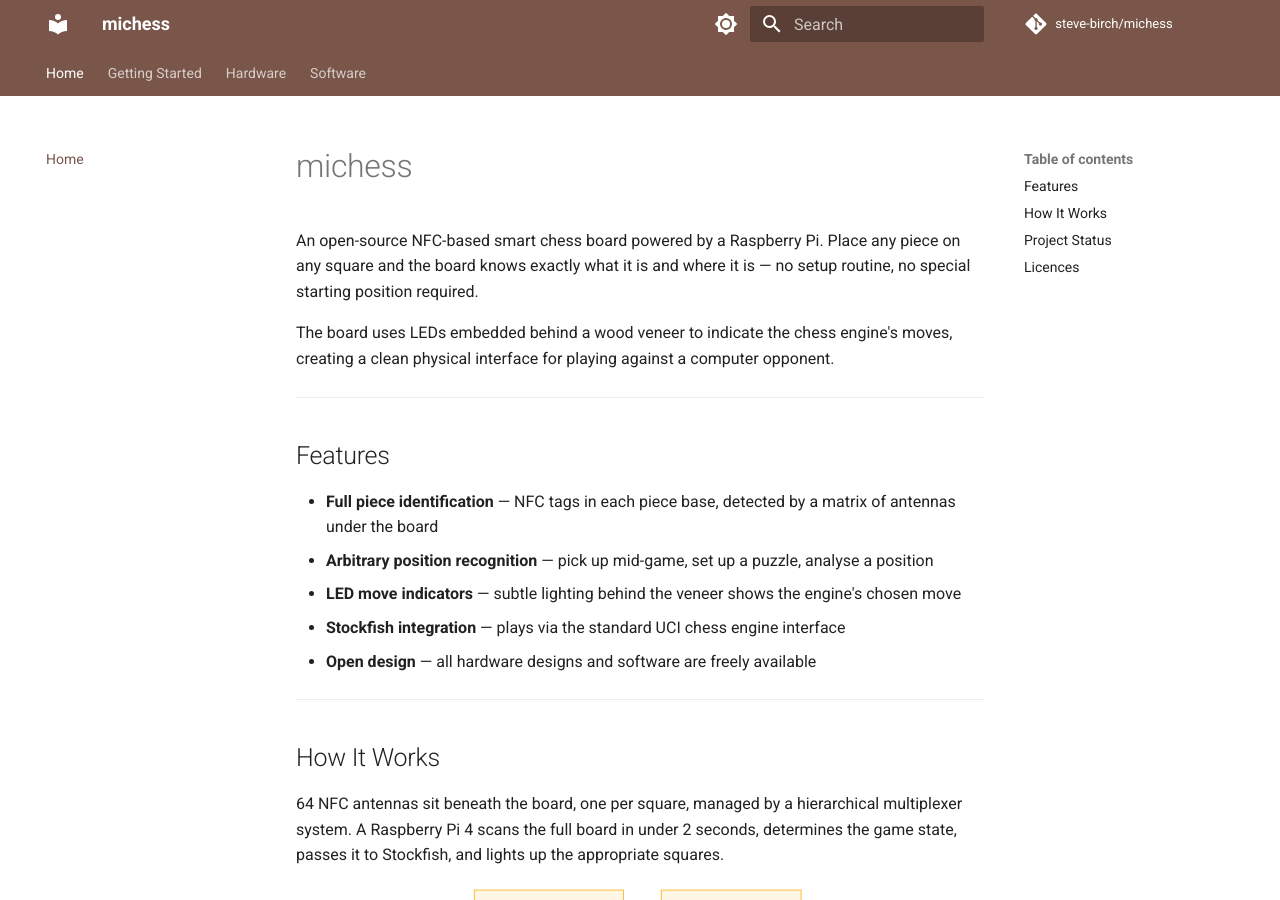
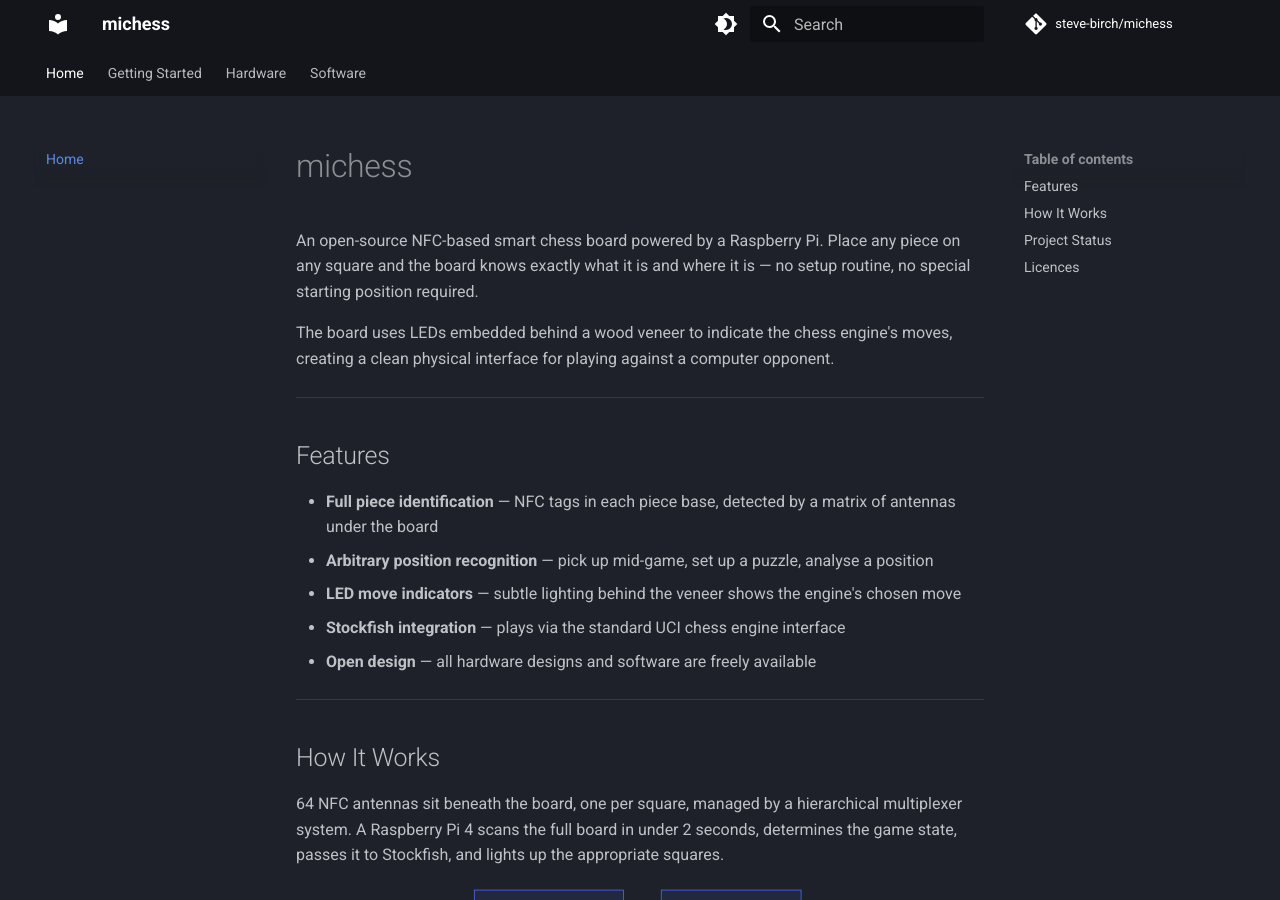
Before and after one commit to steve-birch/michess, an MkDocs documentation site: the page built from docs/index.md, in a window 1280 px wide and 900 px high. Built offline with MkDocs 1.6.1 and Material for MkDocs 9.7.7, drawn with Linux system fonts in a browser that asks for light colours; comment, search, counter and statistics services are not loaded.

Commit message:
Update theme

```diff
--- a/mkdocs.yml
+++ b/mkdocs.yml
@@ -7,18 +7,18 @@
 theme:
   name: material
   palette:
+    - scheme: slate
+      primary: black
+      accent: indigo
+      toggle:
+        icon: material/brightness-4
+        name: Switch to light mode
     - scheme: default
-      primary: brown
-      accent: amber
+      primary: black
+      accent: indigo
       toggle:
         icon: material/brightness-7
         name: Switch to dark mode
-    - scheme: slate
-      primary: brown
-      accent: amber
-      toggle:
-        icon: material/brightness-4
-        name: Switch to light mode
   features:
     - navigation.tabs
     - navigation.sections
```
